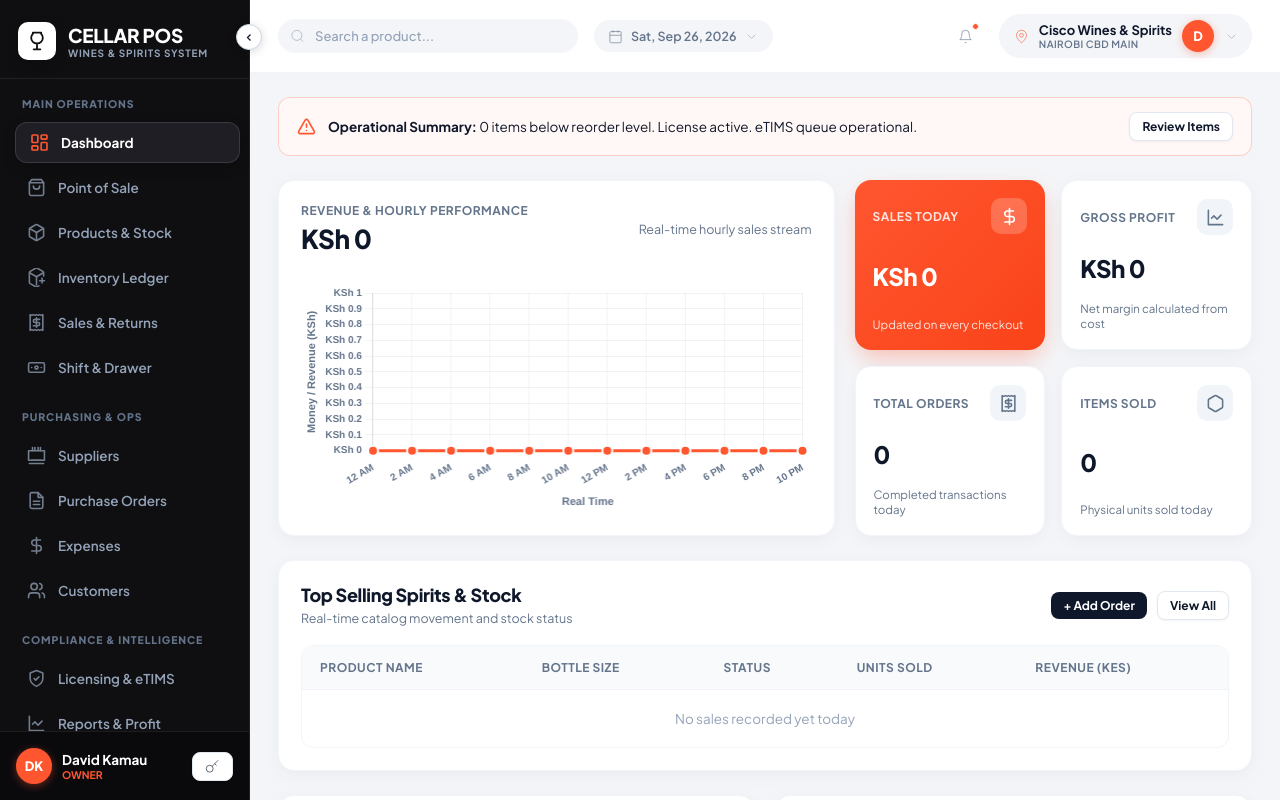
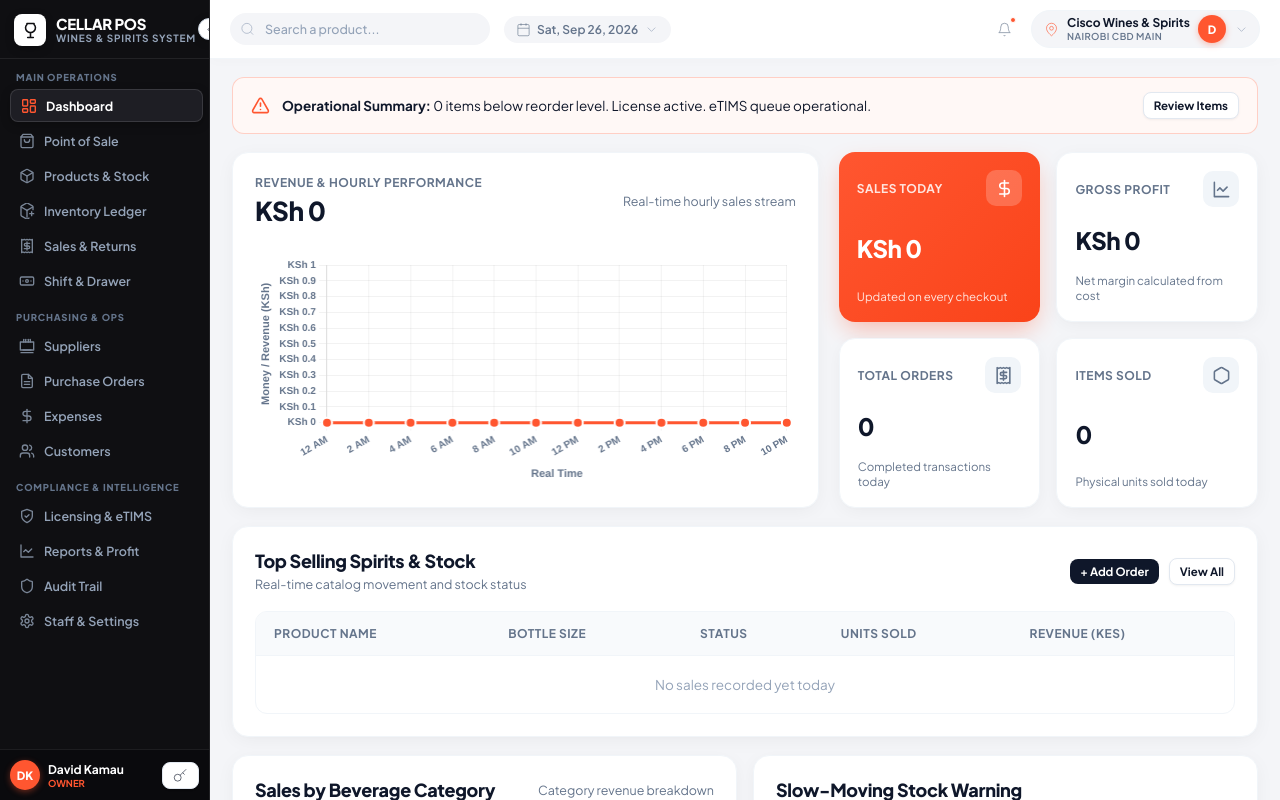
Before and after one commit to Junior-Dan/POS, a website built with Vite: page index.html in a window 1280 px wide. Built offline with nearby package versions, Linux system fonts and the light colour scheme; files whose address does not match are found by name.

Commit message:
style: squeeze sidebar and optimize layout for 100% fit without horizontal scrolling

```diff
--- a/src/styles/main.css
+++ b/src/styles/main.css
@@ -117,19 +117,21 @@ svg.icon { width: 19px; height: 19px; flex-shrink: 0; stroke-width: 2; fill: non
 svg.icon-sm { width: 15px; height: 15px; }
 svg.icon-lg { width: 24px; height: 24px; }
 
-/* App Layout Grid */
+/* App Layout Grid - Compact Squeezed Modern Layout */
 .app-container {
   display: grid;
-  grid-template-columns: 250px 1fr;
+  grid-template-columns: 210px 1fr;
   min-height: 100vh;
+  max-width: 100vw;
+  overflow-x: hidden;
   transition: grid-template-columns 0.28s cubic-bezier(0.16, 1, 0.3, 1);
 }
 
 .app-container.collapsed {
-  grid-template-columns: 74px 1fr;
+  grid-template-columns: 64px 1fr;
 }
 
-/* Sidebar - Dark Modern High Contrast */
+/* Sidebar - Dark Modern Compact High Contrast */
 .sidebar {
   background: var(--sidebar-bg);
   border-right: 1px solid var(--sidebar-border);
@@ -141,15 +143,16 @@ svg.icon-lg { width: 24px; height: 24px; }
   z-index: 30;
   color: var(--sidebar-text);
   transition: all 0.28s cubic-bezier(0.16, 1, 0.3, 1);
+  overflow-x: hidden;
 }
 
-/* Sidebar Toggle Arrow Button (Image 4) */
+/* Sidebar Toggle Arrow Button */
 .sidebar-toggle-btn {
   position: absolute;
-  right: -13px;
-  top: 24px;
-  width: 26px;
-  height: 26px;
+  right: -11px;
+  top: 18px;
+  width: 22px;
+  height: 22px;
   border-radius: 50%;
   background: #ffffff;
   border: 1px solid #cbd5e1;
@@ -158,7 +161,7 @@ svg.icon-lg { width: 24px; height: 24px; }
   align-items: center;
   justify-content: center;
   cursor: pointer;
-  box-shadow: 0 2px 10px rgba(0, 0, 0, 0.15);
+  box-shadow: 0 2px 8px rgba(0, 0, 0, 0.18);
   z-index: 50;
   transition: all 0.2s cubic-bezier(0.16, 1, 0.3, 1);
 }
@@ -168,7 +171,7 @@ svg.icon-lg { width: 24px; height: 24px; }
   color: #ffffff;
   border-color: var(--accent);
   transform: scale(1.1);
-  box-shadow: 0 4px 14px rgba(255, 86, 48, 0.4);
+  box-shadow: 0 4px 12px rgba(255, 86, 48, 0.4);
 }
 
 .app-container.collapsed .sidebar-toggle-btn svg {
@@ -177,6 +180,7 @@ svg.icon-lg { width: 24px; height: 24px; }
 
 .app-container.collapsed .brand-title,
 .app-container.collapsed .brand-subtitle,
+.app-container.collapsed .brand-info-wrap,
 .app-container.collapsed .branch-selector,
 .app-container.collapsed .nav-section-title,
 .app-container.collapsed .nav-btn span,
@@ -186,7 +190,7 @@ svg.icon-lg { width: 24px; height: 24px; }
 }
 
 .app-container.collapsed .sidebar-header {
-  padding: 20px 12px;
+  padding: 14px 8px;
 }
 
 .app-container.collapsed .brand-box {
@@ -195,65 +199,66 @@ svg.icon-lg { width: 24px; height: 24px; }
 
 .app-container.collapsed .nav-btn {
   justify-content: center;
-  padding: 12px 10px;
+  padding: 9px 8px;
 }
 
 .app-container.collapsed .sidebar-footer {
-  padding: 14px 10px;
+  padding: 10px 6px;
   justify-content: center;
 }
 
-.sidebar-header { padding: 22px 18px 18px; border-bottom: 1px solid var(--sidebar-border); }
-.brand-box { display: flex; align-items: center; gap: 12px; }
+.sidebar-header { padding: 14px 14px 12px; border-bottom: 1px solid var(--sidebar-border); }
+.brand-box { display: flex; align-items: center; gap: 10px; }
 .brand-mark {
-  width: 38px;
-  height: 38px;
+  width: 32px;
+  height: 32px;
   background: #ffffff;
-  border-radius: 10px;
+  border-radius: 8px;
   display: flex;
   align-items: center;
   justify-content: center;
   color: #0f0f12;
   flex-shrink: 0;
-  box-shadow: 0 4px 12px rgba(0,0,0,0.2);
+  box-shadow: 0 3px 8px rgba(0,0,0,0.25);
 }
-.brand-mark svg { width: 20px; height: 20px; color: #0f0f12; }
-.brand-title { font-size: 19px; font-weight: 800; color: #ffffff; letter-spacing: -0.3px; }
-.brand-subtitle { font-size: 11px; color: var(--accent); text-transform: uppercase; letter-spacing: 0.5px; font-weight: 700; }
+.brand-mark svg { width: 17px; height: 17px; color: #0f0f12; }
+.brand-title { font-size: 15px; font-weight: 800; color: #ffffff; letter-spacing: -0.3px; line-height: 1.1; }
+.brand-subtitle { font-size: 9.5px; color: #94a3b8; text-transform: uppercase; letter-spacing: 0.6px; font-weight: 700; }
 
 .branch-selector {
-  margin-top: 14px;
+  margin-top: 10px;
   background: rgba(255, 255, 255, 0.05);
   border: 1px solid rgba(255, 255, 255, 0.1);
-  border-radius: var(--radius-md);
-  padding: 8px 12px;
-  font-size: 12px;
+  border-radius: var(--radius-sm);
+  padding: 6px 10px;
+  font-size: 11.5px;
   display: flex;
   align-items: center;
   justify-content: space-between;
 }
 
-.sidebar-nav { padding: 18px 12px; flex: 1; overflow-y: auto; display: flex; flex-direction: column; gap: 22px; }
-.nav-section { display: flex; flex-direction: column; gap: 4px; }
-.nav-section-title { font-size: 10.5px; text-transform: uppercase; letter-spacing: 0.9px; color: #64748b; font-weight: 800; padding: 0 10px 8px; }
+.sidebar-nav { padding: 12px 8px; flex: 1; overflow-y: auto; display: flex; flex-direction: column; gap: 14px; }
+.nav-section { display: flex; flex-direction: column; gap: 2px; }
+.nav-section-title { font-size: 9.5px; text-transform: uppercase; letter-spacing: 0.8px; color: #64748b; font-weight: 800; padding: 0 8px 4px; }
 
-/* Smooth Sidebar Nav Buttons (Task 3) */
+/* Smooth Compact Sidebar Nav Buttons */
 .nav-btn {
   display: flex;
   align-items: center;
-  gap: 12px;
-  padding: 10px 14px;
-  border-radius: var(--radius-md);
+  gap: 9px;
+  padding: 7.5px 10px;
+  border-radius: var(--radius-sm);
   color: var(--sidebar-text);
-  font-size: 13.5px;
+  font-size: 12.5px;
   font-weight: 600;
   text-align: left;
   width: 100%;
-  transition: all 0.22s cubic-bezier(0.16, 1, 0.3, 1);
+  transition: all 0.18s cubic-bezier(0.16, 1, 0.3, 1);
   position: relative;
   border: 1px solid transparent;
+  white-space: nowrap;
 }
-.nav-btn svg { opacity: 0.75; color: var(--sidebar-text); transition: all 0.2s; }
+.nav-btn svg { width: 16px; height: 16px; opacity: 0.8; color: var(--sidebar-text); transition: all 0.18s; flex-shrink: 0; }
 .nav-btn:hover { background: var(--sidebar-hover); color: #ffffff; transform: translateX(2px); }
 .nav-btn:hover svg { opacity: 1; color: #ffffff; }
 .nav-btn.active {
@@ -261,25 +266,25 @@ svg.icon-lg { width: 24px; height: 24px; }
   color: #ffffff;
   font-weight: 700;
   border: 1px solid rgba(255,255,255,0.12);
-  box-shadow: 0 4px 14px rgba(0, 0, 0, 0.2);
-  transform: translateX(3px);
+  box-shadow: 0 3px 10px rgba(0, 0, 0, 0.25);
+  transform: translateX(2px);
 }
 .nav-btn.active svg { color: var(--accent); opacity: 1; transform: scale(1.05); }
-.nav-badge { margin-left: auto; background: var(--accent); color: #fff; font-size: 10px; font-weight: 800; padding: 2px 7px; border-radius: 10px; }
+.nav-badge { margin-left: auto; background: var(--accent); color: #fff; font-size: 9.5px; font-weight: 800; padding: 2px 6px; border-radius: 8px; }
 
-.sidebar-footer { padding: 16px; border-top: 1px solid var(--sidebar-border); display: flex; flex-direction: column; gap: 10px; background: rgba(0,0,0,0.3); }
-.user-card { display: flex; align-items: center; gap: 10px; }
-.user-avatar { width: 36px; height: 36px; border-radius: 50%; background: var(--accent); color: #ffffff; font-weight: 800; font-size: 13px; display: flex; align-items: center; justify-content: center; box-shadow: 0 2px 8px rgba(255,86,48,0.4); }
+.sidebar-footer { padding: 10px 10px; border-top: 1px solid var(--sidebar-border); display: flex; flex-direction: column; gap: 8px; background: rgba(0,0,0,0.3); }
+.user-card { display: flex; align-items: center; gap: 8px; }
+.user-avatar { width: 30px; height: 30px; border-radius: 50%; background: var(--accent); color: #ffffff; font-weight: 800; font-size: 11.5px; display: flex; align-items: center; justify-content: center; flex-shrink: 0; box-shadow: 0 2px 6px rgba(255,86,48,0.4); }
 .user-details { display: flex; flex-direction: column; flex: 1; min-width: 0; }
-.user-name-text { font-size: 13.5px; font-weight: 700; color: #ffffff; white-space: nowrap; overflow: hidden; text-overflow: ellipsis; }
-.user-role-badge { font-size: 10.5px; color: var(--accent); font-weight: 700; text-transform: uppercase; }
+.user-name-text { font-size: 12px; font-weight: 700; color: #ffffff; white-space: nowrap; overflow: hidden; text-overflow: ellipsis; }
+.user-role-badge { font-size: 9.5px; color: var(--accent); font-weight: 700; text-transform: uppercase; }
 
 /* Main Wrapper & Modern Light Header */
-.main-wrapper { display: flex; flex-direction: column; min-width: 0; height: 100vh; overflow-y: auto; background: var(--bg); }
+.main-wrapper { display: flex; flex-direction: column; min-width: 0; height: 100vh; overflow-y: auto; overflow-x: hidden; background: var(--bg); }
 .top-header {
   background: #ffffff;
   border-bottom: 1px solid var(--border-soft);
-  padding: 14px 28px;
+  padding: 10px 20px;
   display: flex;
   align-items: center;
   justify-content: space-between;
@@ -289,34 +294,34 @@ svg.icon-lg { width: 24px; height: 24px; }
   box-shadow: 0 2px 12px rgba(0, 0, 0, 0.02);
 }
 
-.top-header-left { display: flex; align-items: center; gap: 16px; }
+.top-header-left { display: flex; align-items: center; gap: 14px; }
 
-.global-search-container { position: relative; width: 300px; }
+.global-search-container { position: relative; width: 260px; }
 .global-search-input {
   width: 100%;
   background: #f4f5f8;
   border: 1px solid transparent;
-  border-radius: 24px;
-  padding: 8px 14px 8px 36px;
-  font-size: 13px;
+  border-radius: 20px;
+  padding: 7px 12px 7px 34px;
+  font-size: 12.5px;
   color: var(--text);
   outline: none;
   transition: all 0.15s;
 }
 .global-search-input::placeholder { color: #94a3b8; font-weight: 500; }
 .global-search-input:focus { background: #ffffff; border-color: var(--accent); box-shadow: 0 0 0 3px var(--accent-soft); }
-.global-search-icon { position: absolute; left: 12px; top: 50%; transform: translateY(-50%); color: #94a3b8; pointer-events: none; display: flex; align-items: center; }
+.global-search-icon { position: absolute; left: 10px; top: 50%; transform: translateY(-50%); color: #94a3b8; pointer-events: none; display: flex; align-items: center; }
 
-/* Date Pill Dropdown (Image 2 - Task 2) */
+/* Date Pill Dropdown */
 .topbar-date-pill {
   position: relative;
   display: flex;
   align-items: center;
-  gap: 8px;
+  gap: 6px;
   background: #f4f5f8;
-  border-radius: 20px;
-  padding: 8px 14px;
-  font-size: 12.5px;
+  border-radius: 18px;
+  padding: 6px 12px;
+  font-size: 12px;
   font-weight: 600;
   color: #64748b;
   cursor: pointer;
@@ -331,15 +336,15 @@ svg.icon-lg { width: 24px; height: 24px; }
   position: absolute;
   top: calc(100% + 10px);
   left: 0;
-  width: 310px;
+  width: 300px;
   background: #ffffff;
   border: 1px solid var(--border-soft);
   border-radius: var(--radius-lg);
   box-shadow: 0 14px 40px -5px rgba(0, 0, 0, 0.16), 0 4px 12px rgba(0, 0, 0, 0.05);
-  padding: 18px;
+  padding: 16px;
   display: none;
   flex-direction: column;
-  gap: 12px;
+  gap: 10px;
   z-index: 100;
   cursor: default;
   animation: popoverFadeIn 0.2s cubic-bezier(0.16, 1, 0.3, 1) forwards;
@@ -361,15 +366,15 @@ svg.icon-lg { width: 24px; height: 24px; }
 }
 
 .cal-month-title {
-  font-size: 14px;
+  font-size: 13.5px;
   font-weight: 800;
   color: var(--text);
   letter-spacing: -0.2px;
 }
 
 .cal-nav-btn {
-  width: 30px;
-  height: 30px;
+  width: 28px;
+  height: 28px;
   border-radius: 50%;
   display: flex;
   align-items: center;
@@ -391,11 +396,11 @@ svg.icon-lg { width: 24px; height: 24px; }
 }
 
 .cal-preset-btn {
-  padding: 4px 10px;
-  border-radius: 14px;
+  padding: 3px 9px;
+  border-radius: 12px;
   background: #f1f5f9;
   border: 1px solid transparent;
-  font-size: 11px;
+  font-size: 10.5px;
   font-weight: 700;
   color: var(--text-dim);
   transition: all 0.15s;
@@ -410,7 +415,7 @@ svg.icon-lg { width: 24px; height: 24px; }
   display: grid;
   grid-template-columns: repeat(7, 1fr);
   text-align: center;
-  font-size: 11px;
+  font-size: 10.5px;
   font-weight: 800;
   color: var(--text-faint);
   text-transform: uppercase;
@@ -420,16 +425,16 @@ svg.icon-lg { width: 24px; height: 24px; }
 .cal-days-grid {
   display: grid;
   grid-template-columns: repeat(7, 1fr);
-  gap: 4px;
+  gap: 3px;
 }
 
 .cal-day-cell {
-  height: 32px;
+  height: 30px;
   display: flex;
   align-items: center;
   justify-content: center;
   border-radius: 50%;
-  font-size: 12px;
+  font-size: 11.5px;
   font-weight: 600;
   color: var(--text);
   cursor: pointer;
@@ -466,42 +471,45 @@ svg.icon-lg { width: 24px; height: 24px; }
   align-items: center;
   justify-content: space-between;
   border-top: 1px solid var(--border-soft);
-  padding-top: 10px;
+  padding-top: 8px;
 }
 
 .cal-footer-text {
-  font-size: 10.5px;
+  font-size: 10px;
   color: var(--text-faint);
 }
 
-/* Views Container Smooth Transitions (Task 3) */
+/* Views Container Smooth Transitions */
 .view-container {
-  padding: 24px 28px;
+  padding: 18px 22px;
   display: none;
   flex-direction: column;
-  gap: 24px;
+  gap: 18px;
+  max-width: 100%;
+  box-sizing: border-box;
+  overflow-x: hidden;
   opacity: 0;
-  transform: translateY(8px);
-  transition: opacity 0.25s ease, transform 0.25s ease;
+  transform: translateY(6px);
+  transition: opacity 0.22s ease, transform 0.22s ease;
 }
 
 .view-container.active {
   display: flex;
   opacity: 1;
   transform: translateY(0);
-  animation: viewFadeIn 0.28s cubic-bezier(0.16, 1, 0.3, 1) forwards;
+  animation: viewFadeIn 0.24s cubic-bezier(0.16, 1, 0.3, 1) forwards;
 }
 
 @keyframes viewFadeIn {
-  from { opacity: 0; transform: translateY(10px) scale(0.995); }
+  from { opacity: 0; transform: translateY(8px) scale(0.995); }
   to { opacity: 1; transform: translateY(0) scale(1); }
 }
 
-/* Top Header Right Actions (Image 2) */
-.top-header-right { display: flex; align-items: center; gap: 14px; }
+/* Top Header Right Actions */
+.top-header-right { display: flex; align-items: center; gap: 10px; }
 .topbar-icon-btn {
-  width: 38px;
-  height: 38px;
+  width: 34px;
+  height: 34px;
   border-radius: 50%;
   display: flex;
   align-items: center;
@@ -515,12 +523,12 @@ svg.icon-lg { width: 24px; height: 24px; }
 
 .notification-badge-dot {
   position: absolute;
-  top: 6px;
-  right: 6px;
-  width: 7px;
-  height: 7px;
+  top: 5px;
+  right: 5px;
+  width: 6px;
+  height: 6px;
   border-radius: 50%;
-  background: var(--accent); /* Coral Orange Notification Dot */
+  background: var(--accent);
   border: 1.5px solid #ffffff;
 }
 
@@ -528,16 +536,16 @@ svg.icon-lg { width: 24px; height: 24px; }
   display: none !important;
 }
 
-/* User Badge Pill & Topbar Branch Switcher (Image 1 & 3) */
+/* User Badge Pill & Topbar Branch Switcher */
 .topbar-branch-badge {
   position: relative;
   display: flex;
   align-items: center;
-  gap: 10px;
+  gap: 8px;
   background: #f4f5f8;
   border: 1px solid var(--border-soft);
-  border-radius: 24px;
-  padding: 5px 12px 5px 14px;
+  border-radius: 20px;
+  padding: 4px 10px 4px 12px;
   cursor: pointer;
   transition: all 0.15s ease;
 }
@@ -547,17 +555,17 @@ svg.icon-lg { width: 24px; height: 24px; }
   display: flex;
   flex-direction: column;
   align-items: flex-start;
-  line-height: 1.25;
+  line-height: 1.2;
   user-select: none;
 }
 .topbar-company-name {
-  font-size: 13px;
+  font-size: 12px;
   font-weight: 700;
   color: #0f172a;
   white-space: nowrap;
 }
 .topbar-branch-sub {
-  font-size: 10px;
+  font-size: 9.5px;
   font-weight: 600;
   color: #64748b;
   text-transform: uppercase;
@@ -578,30 +586,30 @@ svg.icon-lg { width: 24px; height: 24px; }
 .topbar-user-badge {
   display: flex;
   align-items: center;
-  gap: 10px;
-  padding: 4px 6px 4px 12px;
-  border-radius: 24px;
+  gap: 8px;
+  padding: 3px 6px 3px 10px;
+  border-radius: 20px;
   cursor: pointer;
   transition: all 0.15s ease;
 }
 .topbar-user-badge:hover { background: #f1f5f9; }
-.topbar-user-name { font-size: 13.5px; font-weight: 600; color: #64748b; }
+.topbar-user-name { font-size: 12.5px; font-weight: 600; color: #64748b; }
 .topbar-avatar-pill {
-  width: 32px;
-  height: 32px;
+  width: 28px;
+  height: 28px;
   border-radius: 50%;
   background: var(--accent);
   color: #ffffff;
   font-weight: 800;
-  font-size: 13px;
+  font-size: 11.5px;
   display: flex;
   align-items: center;
   justify-content: center;
-  box-shadow: 0 2px 8px rgba(255, 86, 48, 0.35);
+  box-shadow: 0 2px 6px rgba(255, 86, 48, 0.35);
 }
 .topbar-user-badge .chevron, .topbar-branch-badge .chevron { color: #94a3b8; }
 
-.btn { display: inline-flex; align-items: center; justify-content: center; gap: 8px; padding: 9px 18px; border-radius: var(--radius-md); font-size: 13px; font-weight: 700; transition: all 0.15s ease; outline: none; }
+.btn { display: inline-flex; align-items: center; justify-content: center; gap: 6px; padding: 7.5px 14px; border-radius: var(--radius-md); font-size: 12.5px; font-weight: 700; transition: all 0.15s ease; outline: none; }
 .btn-primary { background: #0f172a; color: #ffffff; }
 .btn-primary:hover { background: #1e293b; box-shadow: 0 4px 12px rgba(15,23,42,0.25); }
 .btn-accent { background: var(--accent); color: #ffffff; }
@@ -610,17 +618,13 @@ svg.icon-lg { width: 24px; height: 24px; }
 .btn-secondary:hover { background: var(--surface-hover); border-color: #cbd5e1; }
 .btn-danger { background: var(--red-bg); color: var(--red-text); border: 1px solid rgba(239,68,68,0.2); }
 .btn-danger:hover { background: var(--red); color: #ffffff; }
-.btn-sm { padding: 6px 12px; font-size: 12px; border-radius: var(--radius-sm); }
-.btn-lg { padding: 13px 26px; font-size: 15px; border-radius: var(--radius-lg); }
+.btn-sm { padding: 5px 10px; font-size: 11.5px; border-radius: var(--radius-sm); }
+.btn-lg { padding: 11px 22px; font-size: 14px; border-radius: var(--radius-lg); }
 
-/* Views Container */
-.view-container { padding: 24px 28px; display: none; flex-direction: column; gap: 24px; }
-.view-container.active { display: flex; }
-
-/* Grid Layouts */
-.grid-4 { display: grid; grid-template-columns: repeat(4, 1fr); gap: 18px; }
-.grid-3 { display: grid; grid-template-columns: repeat(3, 1fr); gap: 18px; }
-.grid-2 { display: grid; grid-template-columns: repeat(2, 1fr); gap: 20px; }
+/* Grid Layouts - Responsive Auto Fits */
+.grid-4 { display: grid; grid-template-columns: repeat(auto-fit, minmax(200px, 1fr)); gap: 14px; width: 100%; box-sizing: border-box; }
+.grid-3 { display: grid; grid-template-columns: repeat(auto-fit, minmax(240px, 1fr)); gap: 14px; width: 100%; box-sizing: border-box; }
+.grid-2 { display: grid; grid-template-columns: repeat(auto-fit, minmax(300px, 1fr)); gap: 16px; width: 100%; box-sizing: border-box; }
 
 /* Dashboard Asymmetric Hero Grid (Reflects Dribbble Reference) */
 .dashboard-hero-grid {
@@ -748,11 +752,17 @@ svg.icon-lg { width: 24px; height: 24px; }
 .alert-icon { font-size: 20px; color: var(--accent); display: flex; align-items: center; }
 
 /* POS Layout */
-.pos-grid { display: grid; grid-template-columns: 1fr 400px; gap: 22px; height: calc(100vh - 110px); }
-.pos-catalog { display: flex; flex-direction: column; gap: 16px; overflow: hidden; }
-.pos-toolbar { display: flex; align-items: center; gap: 12px; flex-wrap: wrap; }
+.pos-grid { display: grid; grid-template-columns: 1fr 340px; gap: 16px; height: calc(100vh - 90px); max-width: 100%; box-sizing: border-box; overflow-x: hidden; }
+@media (max-width: 1150px) {
+  .pos-grid { grid-template-columns: 1fr 310px; gap: 12px; }
+}
+@media (max-width: 900px) {
+  .pos-grid { grid-template-columns: 1fr; height: auto; overflow-y: auto; }
+}
+.pos-catalog { display: flex; flex-direction: column; gap: 14px; overflow: hidden; min-width: 0; }
+.pos-toolbar { display: flex; align-items: center; gap: 10px; flex-wrap: wrap; }
 
-.category-pills { display: flex; align-items: center; gap: 8px; overflow-x: auto; padding-bottom: 4px; width: 100%; }
+.category-pills { display: flex; align-items: center; gap: 6px; overflow-x: auto; padding-bottom: 4px; width: 100%; max-width: 100%; box-sizing: border-box; }
 .cat-pill {
   padding: 7px 16px;
   border-radius: 20px;
@@ -901,19 +911,15 @@ svg.icon-lg { width: 24px; height: 24px; }
   background: #ffffff;
   border: 1px solid var(--border-soft);
   border-radius: var(--radius-lg);
-  padding: 6px;
-  display: grid;
-  grid-template-columns: repeat(8, 1fr);
+  padding: 4px;
+  display: flex;
+  align-items: center;
   gap: 4px;
-  margin-bottom: 24px;
+  margin-bottom: 20px;
   box-shadow: var(--shadow-sm);
   overflow-x: auto;
-}
-
-@media (max-width: 1300px) {
-  .settings-nav-tabs-card {
-    display: flex;
-  }
+  max-width: 100%;
+  box-sizing: border-box;
 }
 
 .settings-tab-btn {
```
